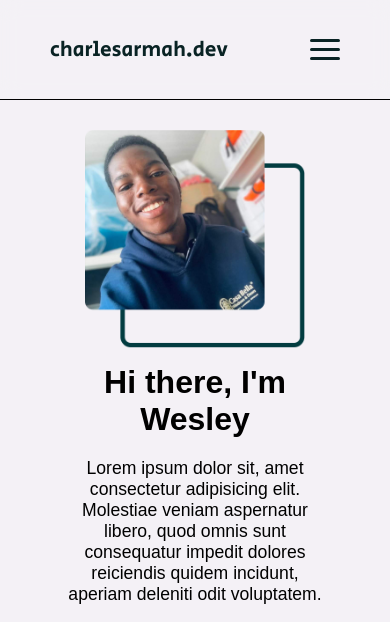
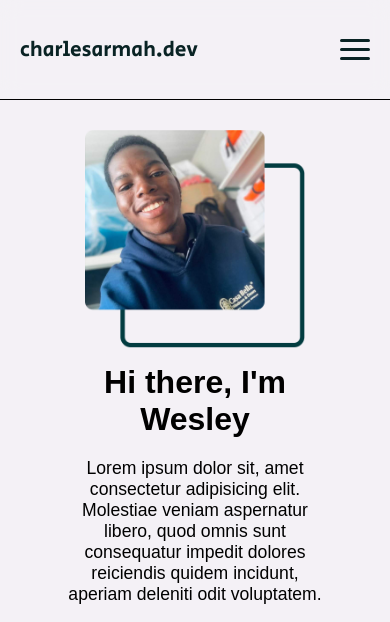
Before and after one commit to charlesarmah1002/portfolio-v1, a plain HTML site: page index.html in a window 390 px wide. Shown: the top 622 px of the page. Drawn offline with nearby package versions, Linux system fonts and the light colour scheme; a web font is replaced by a local one.

Commit message:
Update main.css

```diff
--- a/styles/main.css
+++ b/styles/main.css
@@ -139,6 +139,9 @@ nav.main .search-bar button {
 
 /* for smaller views setting initial breakpoint at 850px*/
 @media screen and (max-width: 850px){
+    nav.main {
+        padding: 0 20px;
+    }
     .menu {
         position: absolute;
         top: -500%;
```
